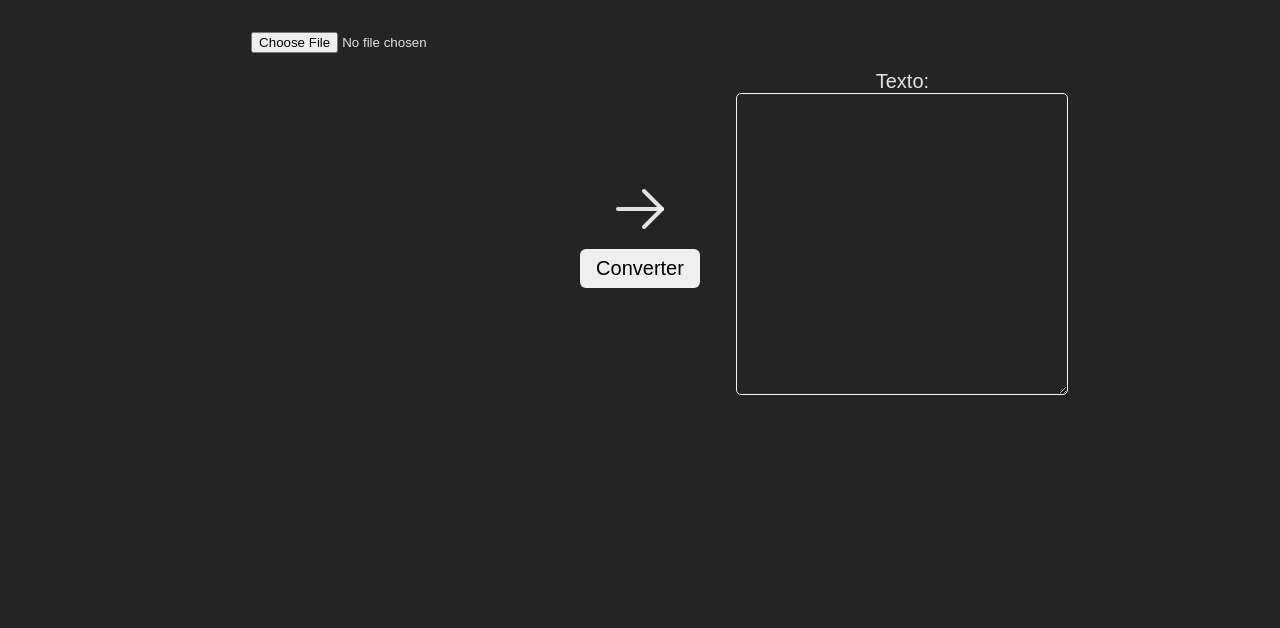
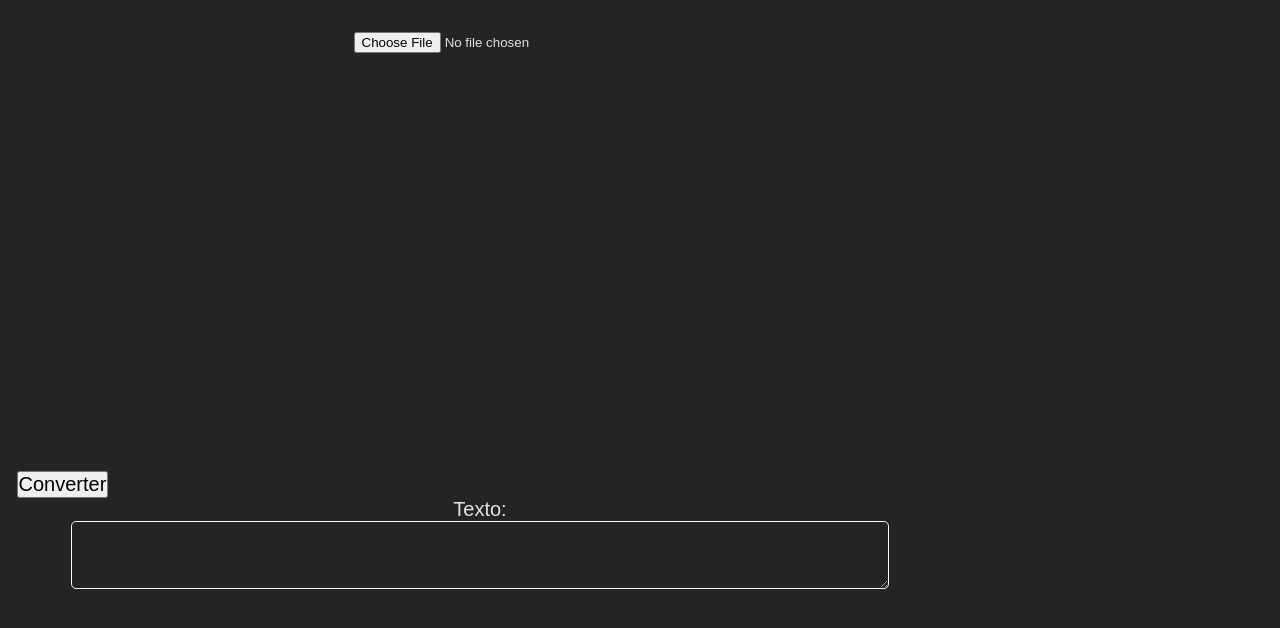
Before and after one commit to vitor-navarro/conversorImagemTexto, a React (Vite) app: page / in a window 1280 px wide. Shown: the top 628 px of the page. Built offline with nearby package versions, Linux system fonts and the light colour scheme.

Commit message:
voltando a css por enquanto

```diff
--- a/src/App.tsx
+++ b/src/App.tsx
@@ -120,28 +120,28 @@ function App() {
   }
 
   return (
-    <Container>
-      <Quadrado>
+    <div className='app'>
+      <div className='div1'>
         <input type="file" accept="image/*" onChange={onImageChange} />
         <br></br>
         <div className='div-url'>{url && (
           <img className="fixed-size-img" src={url} alt="image" />
         )}</div>
-      </Quadrado>
-      <ActionWrapper className='div2'>
+      </div>
 
-        <Seta></Seta>
+      <div className='div2'>
+
 
         <button type='submit' onClick={event => convertToText()}>Converter</button>
 
-      </ActionWrapper>
+      </div>
 
 
-      <Quadrado>
+      <div className='div3'>
         <label className='label-titulo'>Texto:</label>
         <textarea value={textConverted}></textarea>
-      </Quadrado>
-    </Container>
+        </div>
+    </div>
   )
 }
 
--- a/src/styledComponents.ts
+++ b/src/styledComponents.ts
@@ -11,8 +11,8 @@ export const Container = styled.div`
 `
 
 export const Quadrado = styled.div`
-  width: 400px;
-  height: 400px;
+  width: 70vw;
+  height: 100vw;
   display: flex;
   justify-content: center;
   align-items: center;
--- a/src/styles.css
+++ b/src/styles.css
@@ -43,8 +43,8 @@
 div textarea{
   border: solid 1px whitesmoke;
   border-radius: 5px;
-  width: 80%;
-  height: 70%;
+  width: 90%;
+  height: 90%;
   background-color: #242424;
   font-size: 20px;
   color: whitesmoke;
```
